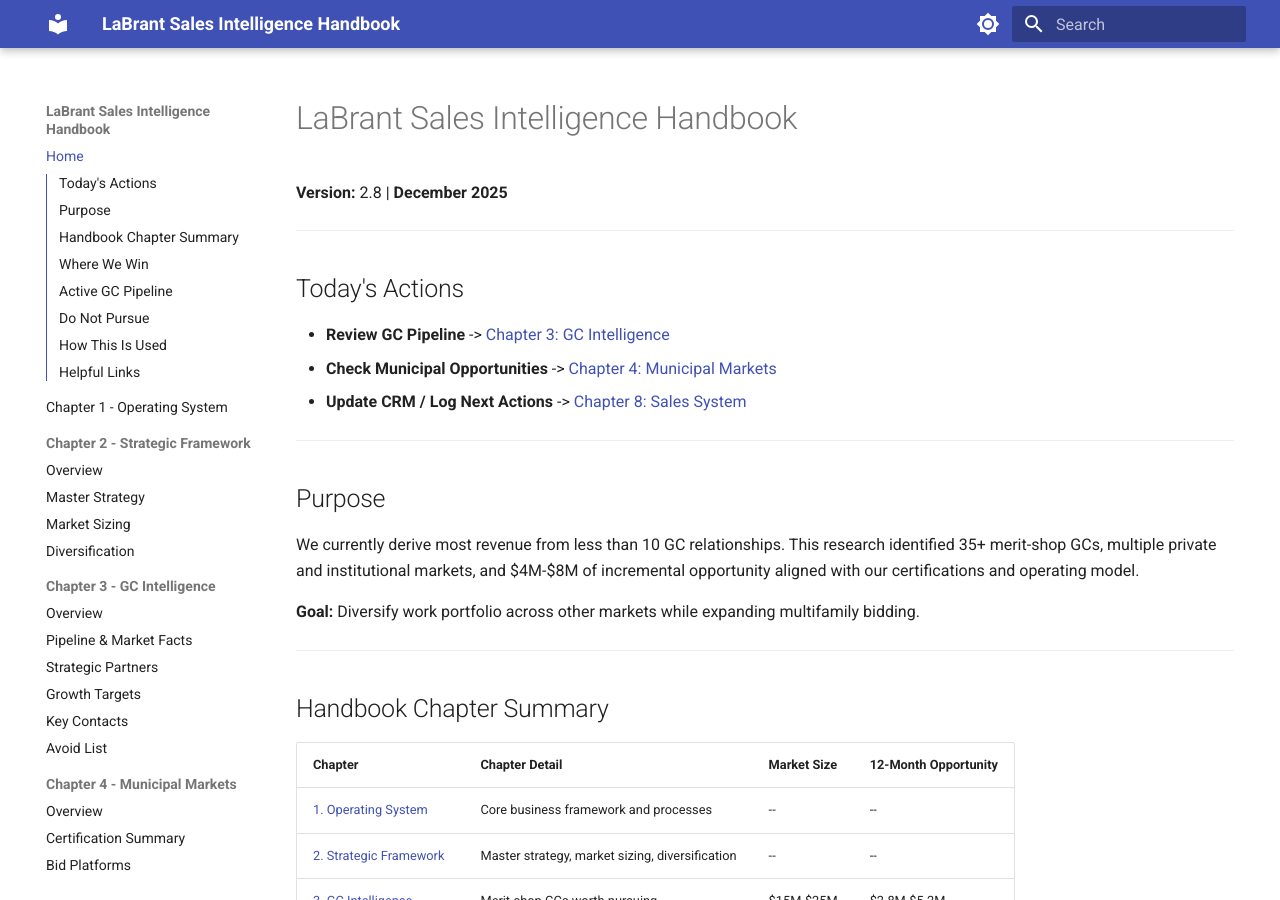
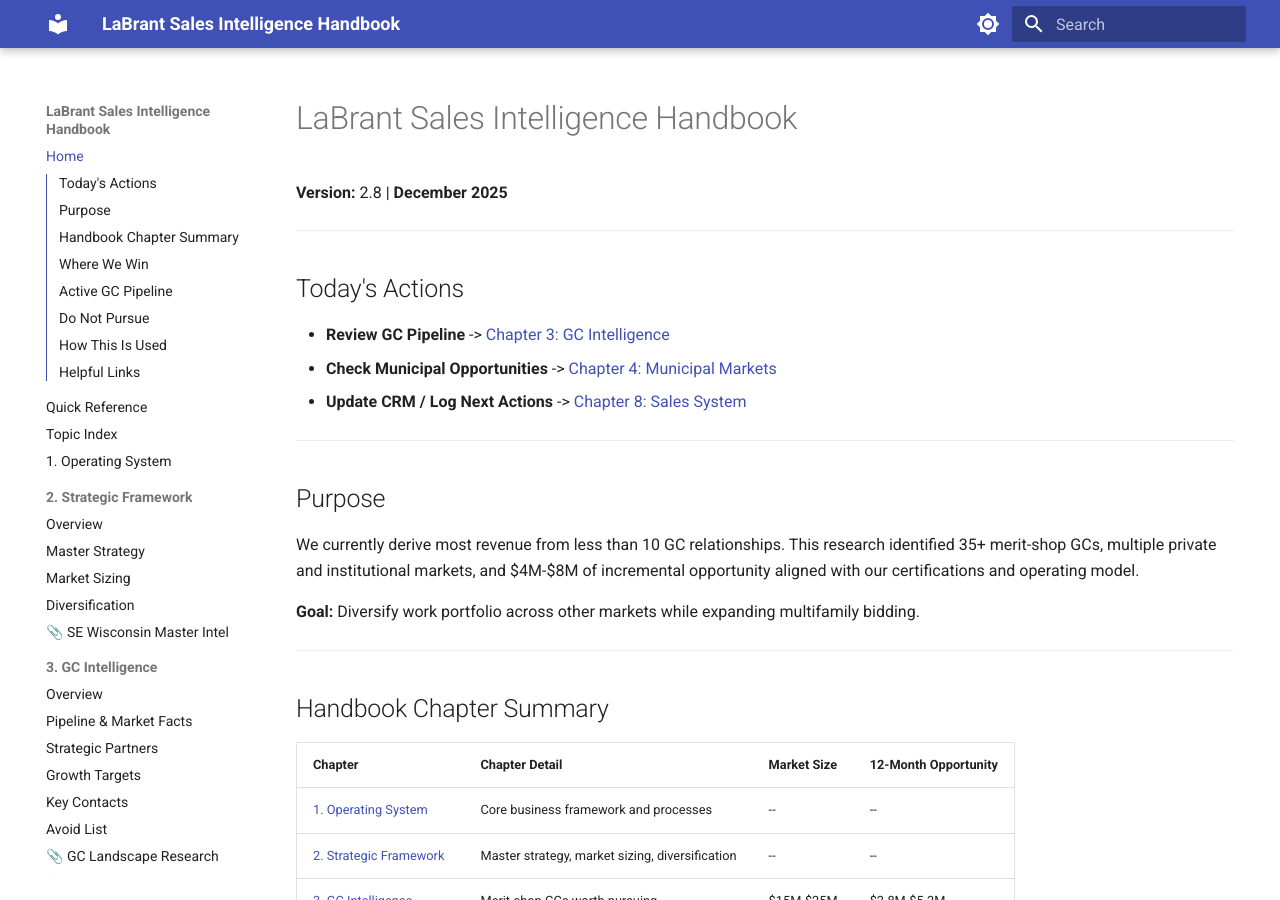
Before and after one commit to LaBrant-Associates-LLC/sales-intelligence-handbook, an MkDocs documentation site: the page built from docs/index.md, in a window 1280 px wide and 900 px high. Built offline with MkDocs 1.6.1 and Material for MkDocs 9.7.7, drawn with Linux system fonts in a browser that asks for light colours; part of the change alters nothing that is shown.

Commit message:
Reorganize nav: attachments under parent chapters
- Add topic-index.md for alphabetical topic lookup
- Nest attachments under parent chapters with 📎 prefix
- Streamline navigation structure

🤖 Generated with [Claude Code](https://claude.com/claude-code)

Co-Authored-By: Claude Opus 4.5 <noreply@anthropic.com>

```diff
--- /dev/null
+++ b/docs/topic-index.md
@@ -0,0 +1,196 @@
+# Topic Index | Where to Find Everything
+
+**Use this page to find any topic quickly.** Topics link to their primary (canonical) location.
+
+---
+
+## A
+
+| Topic | Location | Chapter |
+|-------|----------|---------|
+| ABC Wisconsin | [GC Landscape Research](attachments/gc-landscape-research.md) | 3 |
+| Affordable Housing | [Developers Multifamily](attachments/developers-multifamily.md) | 5 |
+| Annex Group | [Strategic Partners](ch3-gc-intelligence/strategic-partners.md) | 3 |
+| Automotive Dealers | [Automotive Dealers](ch6-market-segments/automotive-dealers.md) | 6 |
+| Avoid List (GCs) | [Avoid List](ch3-gc-intelligence/avoid-list.md) | 3 |
+
+## B
+
+| Topic | Location | Chapter |
+|-------|----------|---------|
+| Berghammer Construction | [Strategic Partners](ch3-gc-intelligence/strategic-partners.md) | 3 |
+| Bid Platforms | [Bid Platforms](ch4-municipal/bid-platforms.md) | 4 |
+| Bonfire | [City of Milwaukee](ch4-municipal/city-of-milwaukee.md) | 4 |
+
+## C
+
+| Topic | Location | Chapter |
+|-------|----------|---------|
+| Capri Communities | [Senior Living Part 1](attachments/att-b-senior-living-1.md) | 5 |
+| Cardinal Capital | [SE Wisconsin Market Intel](attachments/se-wisconsin-market-intel.md) | 2 |
+| Catalyst Construction | [Growth Targets](ch3-gc-intelligence/growth-targets.md) | 3 |
+| CG Schmidt (Avoid) | [Avoid List](ch3-gc-intelligence/avoid-list.md) | 3 |
+| City of Milwaukee SBE | [City of Milwaukee](ch4-municipal/city-of-milwaukee.md) | 4 |
+| Cold Storage | [Food & Cold Storage](ch6-market-segments/food-cold-storage.md) | 6 |
+| Competitor Intelligence | [Competitor Intelligence](attachments/att-f-competitors.md) | 3 |
+| Corliss (Avoid) | [Avoid List](ch3-gc-intelligence/avoid-list.md) | 3 |
+| Country Clubs | [Country Clubs](ch6-market-segments/country-clubs.md) | 6 |
+
+## D
+
+| Topic | Location | Chapter |
+|-------|----------|---------|
+| Data Centers (Avoid) | [Data Centers](attachments/att-g-data-centers.md) | 3 |
+| DBE Certification | [Certification Summary](ch4-municipal/overview.md) | 4 |
+| DemandStar | [Bid Platforms](ch4-municipal/bid-platforms.md) | 4 |
+| Developers | [Developers Multifamily](attachments/developers-multifamily.md) | 5 |
+| Diversification Strategy | [Diversification](ch2-strategic-framework/diversification.md) | 2 |
+
+## F
+
+| Topic | Location | Chapter |
+|-------|----------|---------|
+| Facility Maintenance | [Facility Maintenance](attachments/facility-maintenance.md) | 7 |
+| Fiduciary (FRED) | [SE Wisconsin Market Intel](attachments/se-wisconsin-market-intel.md) | 2 |
+| Financial Analysis | [Financial Analysis](attachments/att-a-financial.md) | 8 |
+| Fire Hydrants | [Municipal Deep Dive](attachments/municipal-deep-dive.md) | 4 |
+| Fire Stations | [Public Facilities](attachments/public-facilities.md) | 4 |
+| Food Processing | [Food & Cold Storage](ch6-market-segments/food-cold-storage.md) | 6 |
+
+## G
+
+| Topic | Location | Chapter |
+|-------|----------|---------|
+| GC Contacts | [Key Contacts](ch3-gc-intelligence/contacts.md) | 3 |
+| GC Pipeline | [GC Pipeline Intelligence](attachments/gc-pipeline-intelligence.md) | 3 |
+| GC Tiers | [Strategic Partners](ch3-gc-intelligence/strategic-partners.md) | 3 |
+| Greenfire | [SE Wisconsin Market Intel](attachments/se-wisconsin-market-intel.md) | 2 |
+
+## H
+
+| Topic | Location | Chapter |
+|-------|----------|---------|
+| Horizon (HCG) | [SE Wisconsin Market Intel](attachments/se-wisconsin-market-intel.md) | 2 |
+| Hospitality | [Private Development](ch5-private-development.md) | 5 |
+
+## I
+
+| Topic | Location | Chapter |
+|-------|----------|---------|
+| I-94 Corridor | [I-94 Corridor](ch6-market-segments/i94-corridor.md) | 6 |
+| Industrial Facilities | [Industrial Private](attachments/industrial-private.md) | 6 |
+
+## J
+
+| Topic | Location | Chapter |
+|-------|----------|---------|
+| Job Profitability | [Financial Analysis](attachments/att-a-financial.md) | 8 |
+| JP Cullen (Avoid) | [Avoid List](ch3-gc-intelligence/avoid-list.md) | 3 |
+
+## L
+
+| Topic | Location | Chapter |
+|-------|----------|---------|
+| LBE Certification | [City of Milwaukee](ch4-municipal/city-of-milwaukee.md) | 4 |
+| Lincoln Avenue Communities | [GC Pipeline Intelligence](attachments/gc-pipeline-intelligence.md) | 3 |
+| Large Property Owners | [Large Property Owners](attachments/large-property-owners.md) | 7 |
+
+## M
+
+| Topic | Location | Chapter |
+|-------|----------|---------|
+| Mandel Group | [Developers Multifamily](attachments/developers-multifamily.md) | 5 |
+| Market Sizing | [Market Sizing](ch2-strategic-framework/market-sizing.md) | 2 |
+| McShane Construction | [SE Wisconsin Market Intel](attachments/se-wisconsin-market-intel.md) | 2 |
+| Milwaukee County | [Milwaukee County](ch4-municipal/milwaukee-county.md) | 4 |
+| Milwaukee Zoo | [Facility Maintenance](attachments/facility-maintenance.md) | 7 |
+| Miron (Avoid) | [Avoid List](ch3-gc-intelligence/avoid-list.md) | 3 |
+| Moore Construction | [Strategic Partners](ch3-gc-intelligence/strategic-partners.md) | 3 |
+| MSP Real Estate | [SE Wisconsin Market Intel](attachments/se-wisconsin-market-intel.md) | 2 |
+| Multifamily Operators | [Multifamily Operators](attachments/multifamily-operators.md) | 5 |
+| Municipal Opportunities | [Municipal Opportunities](attachments/municipal-opportunities.md) | 4 |
+
+## N
+
+| Topic | Location | Chapter |
+|-------|----------|---------|
+| Naming Convention | [Naming Convention](attachments/naming-convention.md) | Ref |
+| New Market Development | [New Market Development](attachments/new-market-development.md) | 6 |
+| Nicholas & Associates | [SE Wisconsin Market Intel](attachments/se-wisconsin-market-intel.md) | 2 |
+
+## P
+
+| Topic | Location | Chapter |
+|-------|----------|---------|
+| Peridot CM (Low Margin) | [SE Wisconsin Market Intel](attachments/se-wisconsin-market-intel.md) | 2 |
+| Pipeline (Active) | [Home](index.md) | Home |
+| Pricing Benchmarks | [Sales System](ch8-sales-system.md) | 8 |
+| Private Schools | [Private Schools](ch6-market-segments/private-schools.md) | 6 |
+| Problem GCs | [SE Wisconsin Market Intel](attachments/se-wisconsin-market-intel.md) | 2 |
+| Public Facilities | [Public Facilities](attachments/public-facilities.md) | 4 |
+
+## Q
+
+| Topic | Location | Chapter |
+|-------|----------|---------|
+| QuestCDN | [Bid Platforms](ch4-municipal/bid-platforms.md) | 4 |
+| Quick Reference | [Quick Reference](attachments/quick-reference.md) | Home |
+
+## R
+
+| Topic | Location | Chapter |
+|-------|----------|---------|
+| Religious Institutions | [Religious Institutions](ch6-market-segments/religious-institutions.md) | 6 |
+| Retail | [Retail & Student Housing](attachments/retail-student-housing.md) | 6 |
+| RPP Requirements | [Developers Multifamily](attachments/developers-multifamily.md) | 5 |
+
+## S
+
+| Topic | Location | Chapter |
+|-------|----------|---------|
+| SBE Certification | [City of Milwaukee](ch4-municipal/city-of-milwaukee.md) | 4 |
+| Senior Living | [Senior Living Part 1](attachments/att-b-senior-living-1.md) | 5 |
+| Stevens Construction | [Strategic Partners](ch3-gc-intelligence/strategic-partners.md) | 3 |
+| Student Housing | [Retail & Student Housing](attachments/retail-student-housing.md) | 6 |
+| Suburban Drywall | [Competitor Intelligence](attachments/att-f-competitors.md) | 3 |
+
+## T
+
+| Topic | Location | Chapter |
+|-------|----------|---------|
+| TBE (Milwaukee County) | [Milwaukee County](ch4-municipal/milwaukee-county.md) | 4 |
+| Transit & Fleet | [Transit & Fleet](ch6-market-segments/transit-fleet.md) | 6 |
+
+## U
+
+| Topic | Location | Chapter |
+|-------|----------|---------|
+| Union GCs (Avoid) | [Avoid List](ch3-gc-intelligence/avoid-list.md) | 3 |
+
+## V
+
+| Topic | Location | Chapter |
+|-------|----------|---------|
+| VendorNet | [Bid Platforms](ch4-municipal/bid-platforms.md) | 4 |
+| VJS Construction | [Strategic Partners](ch3-gc-intelligence/strategic-partners.md) | 3 |
+
+## W
+
+| Topic | Location | Chapter |
+|-------|----------|---------|
+| Water Towers | [Water Towers](attachments/att-d-water-towers.md) | 4 |
+| WHEDA | [Developers Multifamily](attachments/developers-multifamily.md) | 5 |
+| Wingspan Development | [GC Pipeline Intelligence](attachments/gc-pipeline-intelligence.md) | 3 |
+| WisDOT DBE | [Certification Summary](ch4-municipal/overview.md) | 4 |
+| WisDOT Recurring | [WisDOT Recurring](attachments/wisdot-recurring.md) | 4 |
+
+## Z
+
+| Topic | Location | Chapter |
+|-------|----------|---------|
+| Zilber | [Developers Multifamily](attachments/developers-multifamily.md) | 5 |
+| Zoo (Milwaukee County) | [Facility Maintenance](attachments/facility-maintenance.md) | 7 |
+
+---
+
+*Last updated: 2025-12-27*
--- a/mkdocs.yml
+++ b/mkdocs.yml
@@ -24,20 +24,31 @@ theme:
 
 nav:
   - Home: index.md
-  - Chapter 1 - Operating System: ch1-operating-system.md
-  - Chapter 2 - Strategic Framework:
+  - Quick Reference: attachments/quick-reference.md
+  - Topic Index: topic-index.md
+
+  - 1. Operating System: ch1-operating-system.md
+
+  - 2. Strategic Framework:
     - Overview: ch2-strategic-framework/index.md
     - Master Strategy: ch2-strategic-framework/master-strategy.md
     - Market Sizing: ch2-strategic-framework/market-sizing.md
     - Diversification: ch2-strategic-framework/diversification.md
-  - Chapter 3 - GC Intelligence:
+    - "📎 SE Wisconsin Master Intel": attachments/se-wisconsin-market-intel.md
+
+  - 3. GC Intelligence:
     - Overview: ch3-gc-intelligence/index.md
     - Pipeline & Market Facts: ch3-gc-intelligence/overview.md
     - Strategic Partners: ch3-gc-intelligence/strategic-partners.md
     - Growth Targets: ch3-gc-intelligence/growth-targets.md
     - Key Contacts: ch3-gc-intelligence/contacts.md
     - Avoid List: ch3-gc-intelligence/avoid-list.md
-  - Chapter 4 - Municipal Markets:
+    - "📎 GC Landscape Research": attachments/gc-landscape-research.md
+    - "📎 GC Pipeline Intelligence": attachments/gc-pipeline-intelligence.md
+    - "📎 Competitor Intelligence": attachments/att-f-competitors.md
+    - "📎 Data Centers (Avoid)": attachments/att-g-data-centers.md
+
+  - 4. Municipal Markets:
     - Overview: ch4-municipal/index.md
     - Certification Summary: ch4-municipal/overview.md
     - Bid Platforms: ch4-municipal/bid-platforms.md
@@ -45,8 +56,20 @@ nav:
     - Milwaukee County: ch4-municipal/milwaukee-county.md
     - Other Municipalities: ch4-municipal/other-municipalities.md
     - Action Items: ch4-municipal/action-items.md
-  - Chapter 5 - Private Development: ch5-private-development.md
-  - Chapter 6 - Market Segments:
+    - "📎 Municipal Opportunities": attachments/municipal-opportunities.md
+    - "📎 Municipal Deep Dive": attachments/municipal-deep-dive.md
+    - "📎 WisDOT Recurring": attachments/wisdot-recurring.md
+    - "📎 Water Towers": attachments/att-d-water-towers.md
+    - "📎 Public Facilities": attachments/public-facilities.md
+
+  - 5. Private Development:
+    - Overview: ch5-private-development.md
+    - "📎 Developers Multifamily": attachments/developers-multifamily.md
+    - "📎 Multifamily Operators": attachments/multifamily-operators.md
+    - "📎 Senior Living Part 1": attachments/att-b-senior-living-1.md
+    - "📎 Senior Living Part 2": attachments/att-c-senior-living-2.md
+
+  - 6. Market Segments:
     - Overview: ch6-market-segments/index.md
     - Transit & Fleet: ch6-market-segments/transit-fleet.md
     - Food & Cold Storage: ch6-market-segments/food-cold-storage.md
@@ -55,32 +78,22 @@ nav:
     - Religious Institutions: ch6-market-segments/religious-institutions.md
     - Private Schools: ch6-market-segments/private-schools.md
     - Country Clubs: ch6-market-segments/country-clubs.md
-  - Chapter 7 - Large Facility Owners: ch7-large-owners.md
-  - Chapter 8 - Sales System & CRM: ch8-sales-system.md
-  - Attachments:
-    - Index: attachments/index.md
-    - Financial Analysis: attachments/att-a-financial.md
-    - Senior Living Part 1: attachments/att-b-senior-living-1.md
-    - Senior Living Part 2: attachments/att-c-senior-living-2.md
-    - Water Towers: attachments/att-d-water-towers.md
-    - Competitor Intelligence: attachments/att-f-competitors.md
-    - Data Centers (Avoid): attachments/att-g-data-centers.md
-    - Quick Reference: attachments/quick-reference.md
-    - GC Landscape Research: attachments/gc-landscape-research.md
-    - GC Pipeline Intelligence: attachments/gc-pipeline-intelligence.md
-    - Developers Multifamily: attachments/developers-multifamily.md
-    - Multifamily Operators: attachments/multifamily-operators.md
-    - Municipal Opportunities: attachments/municipal-opportunities.md
-    - Municipal Deep Dive: attachments/municipal-deep-dive.md
-    - WisDOT Recurring: attachments/wisdot-recurring.md
-    - Public Facilities: attachments/public-facilities.md
-    - Retail Student Housing: attachments/retail-student-housing.md
-    - New Market Development: attachments/new-market-development.md
-    - Part 8 New Markets: attachments/part8-new-markets.md
-    - Facility Maintenance: attachments/facility-maintenance.md
-    - Large Property Owners: attachments/large-property-owners.md
-    - Industrial Private: attachments/industrial-private.md
-    - SE Wisconsin Market Intel: attachments/se-wisconsin-market-intel.md
+    - "📎 Retail & Student Housing": attachments/retail-student-housing.md
+    - "📎 New Market Development": attachments/new-market-development.md
+    - "📎 Part 8 New Markets": attachments/part8-new-markets.md
+    - "📎 Industrial Private": attachments/industrial-private.md
+
+  - 7. Large Facility Owners:
+    - Overview: ch7-large-owners.md
+    - "📎 Large Property Owners": attachments/large-property-owners.md
+    - "📎 Facility Maintenance": attachments/facility-maintenance.md
+
+  - 8. Sales System & CRM:
+    - Overview: ch8-sales-system.md
+    - "📎 Financial Analysis": attachments/att-a-financial.md
+
+  - Reference:
+    - All Attachments Index: attachments/index.md
     - Naming Convention: attachments/naming-convention.md
 
 plugins:
```
